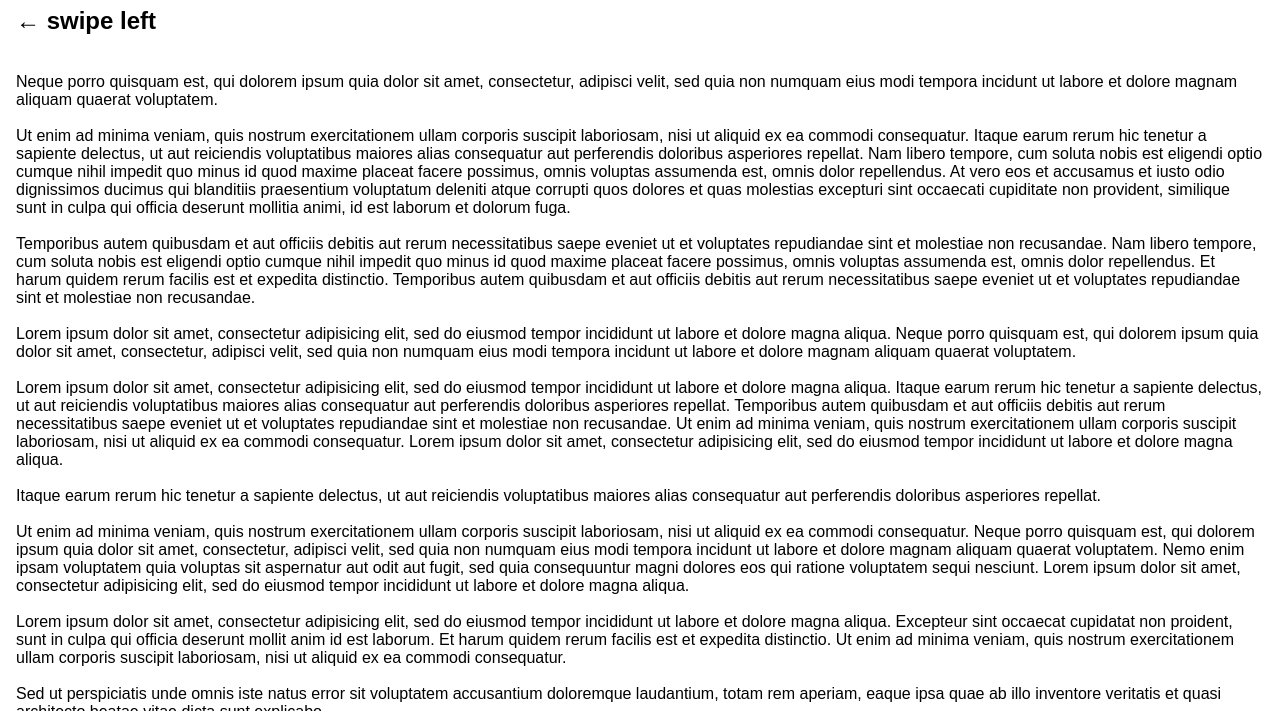
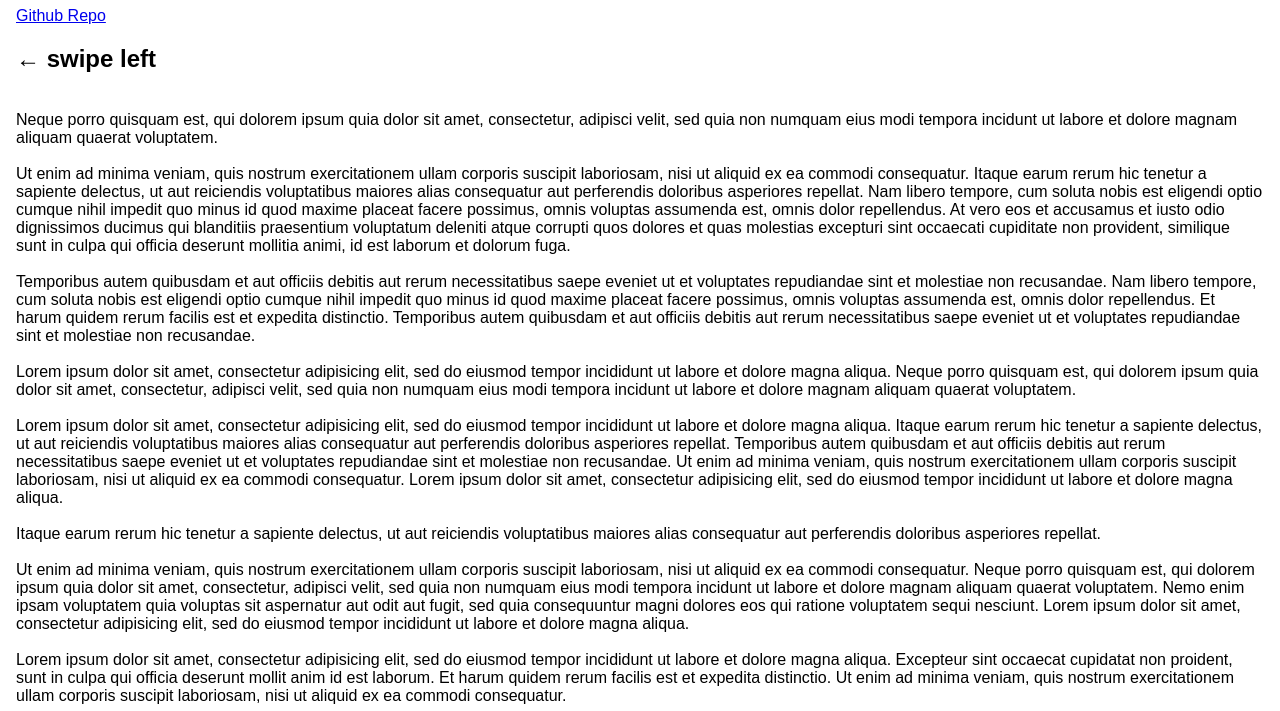
Before and after one commit to spacejack/panel-slider, a website with bundled scripts: page public/index.html in a window 1280 px wide. Shown: the part 89-800 px from the top of the page. Built offline with nearby package versions, Linux system fonts and the light colour scheme.

Commit message:
Add gh link

```diff
--- a/public/index.html
+++ b/public/index.html
@@ -11,6 +11,7 @@
 			<div class="panel-set">
 				<div class="panel" style="left:0">
 					<h1>Panel Slider Demo</h1>
+					<p><a href="https://github.com/spacejack/panel-slider">Github Repo</a></p>
 					<h2>&larr; swipe left</h2>
 					<p class="pbr">
 Neque porro quisquam est, qui dolorem ipsum quia dolor sit amet, consectetur, adipisci velit, sed quia non numquam eius modi tempora incidunt ut labore et dolore magnam aliquam quaerat voluptatem.
```
